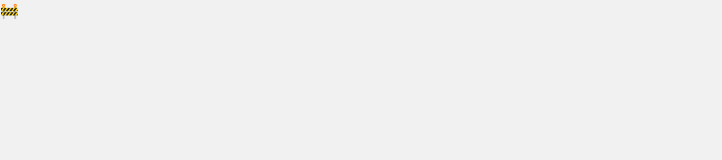
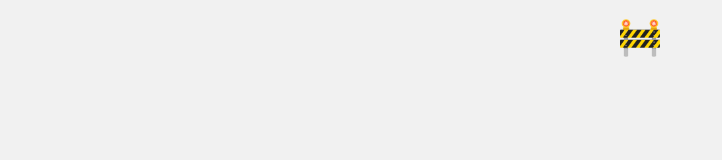
Before and after one commit to gajananpp/gajananpp.github.io, a plain HTML site: page index.html in a window 1280 px wide. Shown: the whole page, without its empty margins (0-722 px from the left). Drawn offline with nearby package versions, Linux system fonts and the light colour scheme.

Commit message:
Update index.html

```diff
--- a/index.html
+++ b/index.html
@@ -27,6 +27,8 @@
     </style>
   </head>
 <body class="w3-light-grey">
-  🚧
+  <div class="w3-content w3-center">
+    <h1>🚧</h1>
+  </div>
 </body>
 </html>
```
